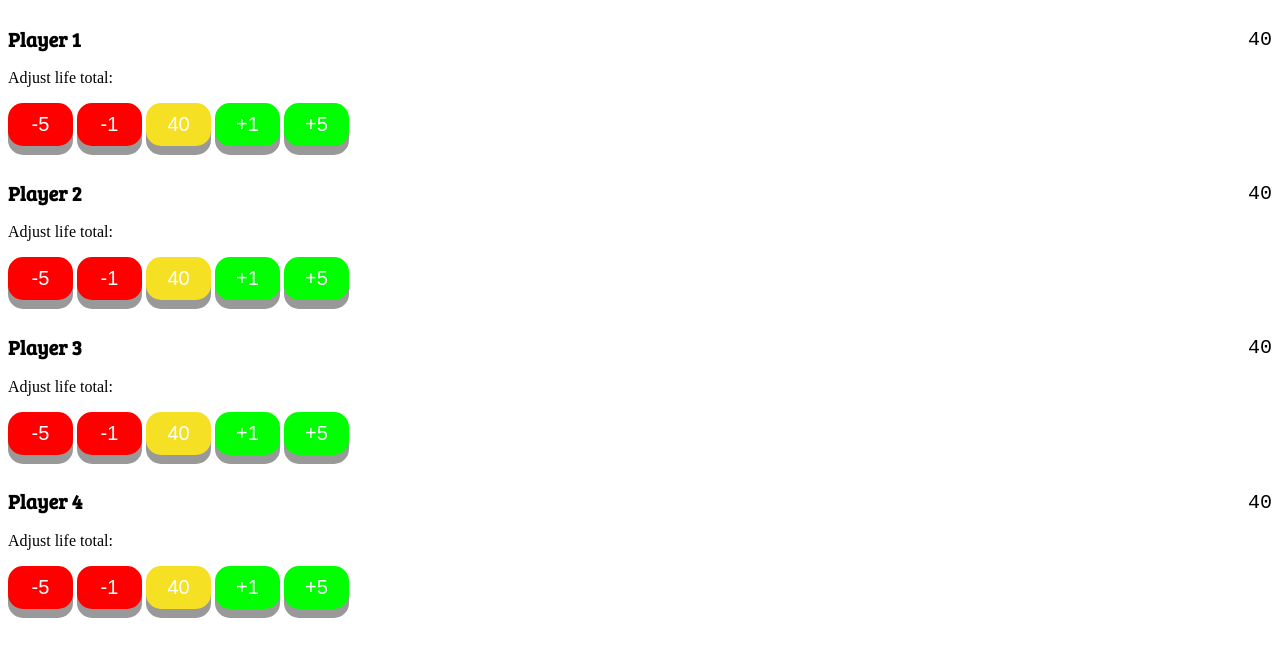
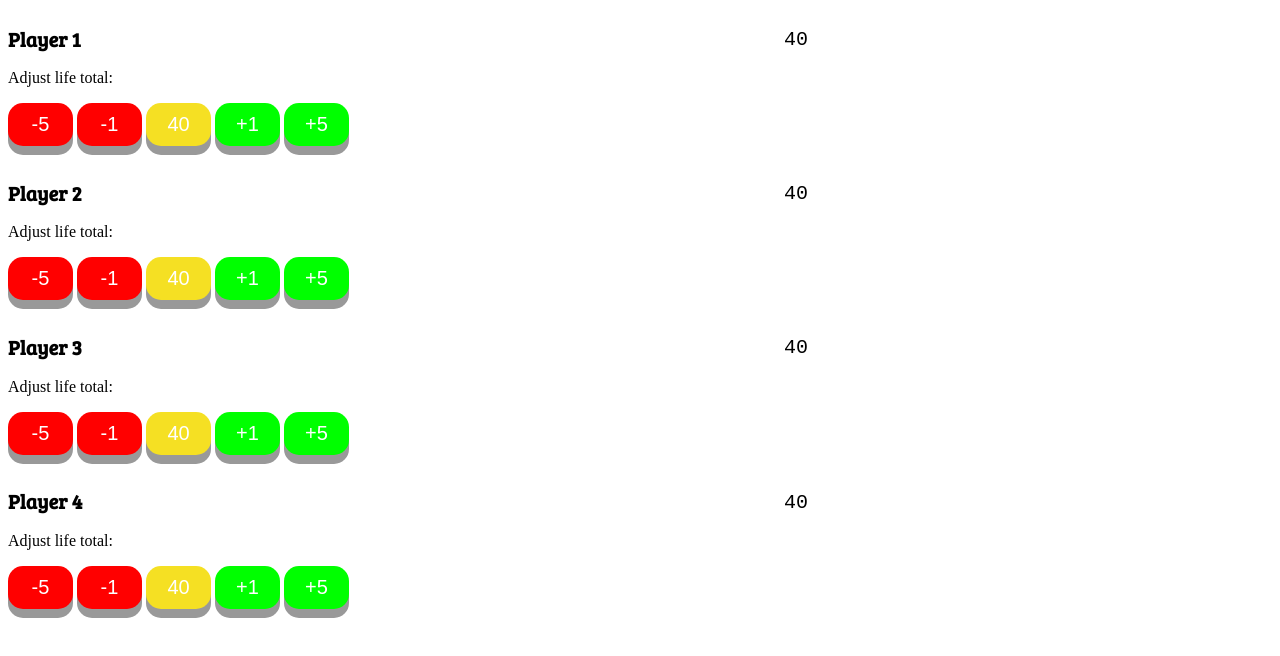
Before and after one commit to Smutchings/MTGCommanderOverlay, a plain HTML site: page admin.html in a window 1280 px wide. Drawn offline with Linux system fonts and the light colour scheme; no server answers; a web font is replaced by a local one.

Commit message:
New width

```diff
--- a/css/admin.css
+++ b/css/admin.css
@@ -1,4 +1,8 @@
 /* Admin Page CSS */
+
+body {
+  width: 800px;
+}
 
 h1 {
   text-align: center;
```
